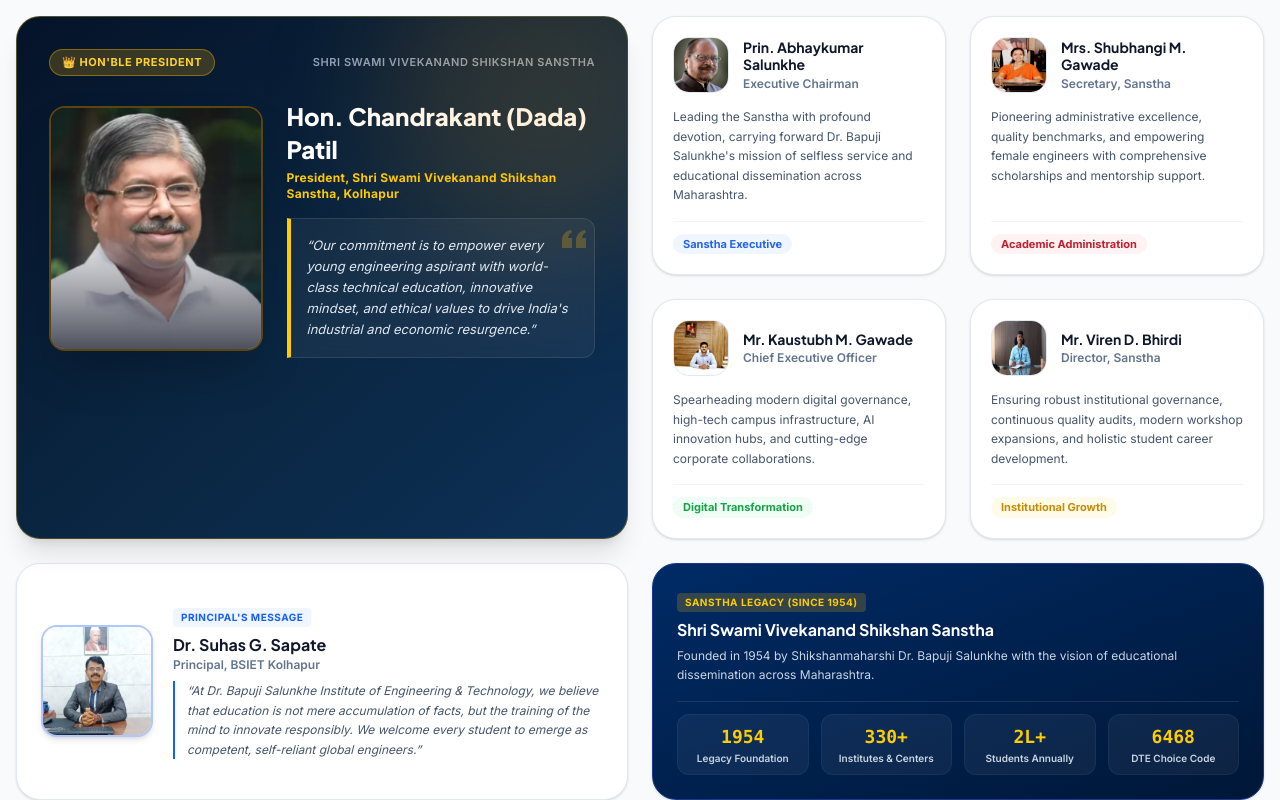
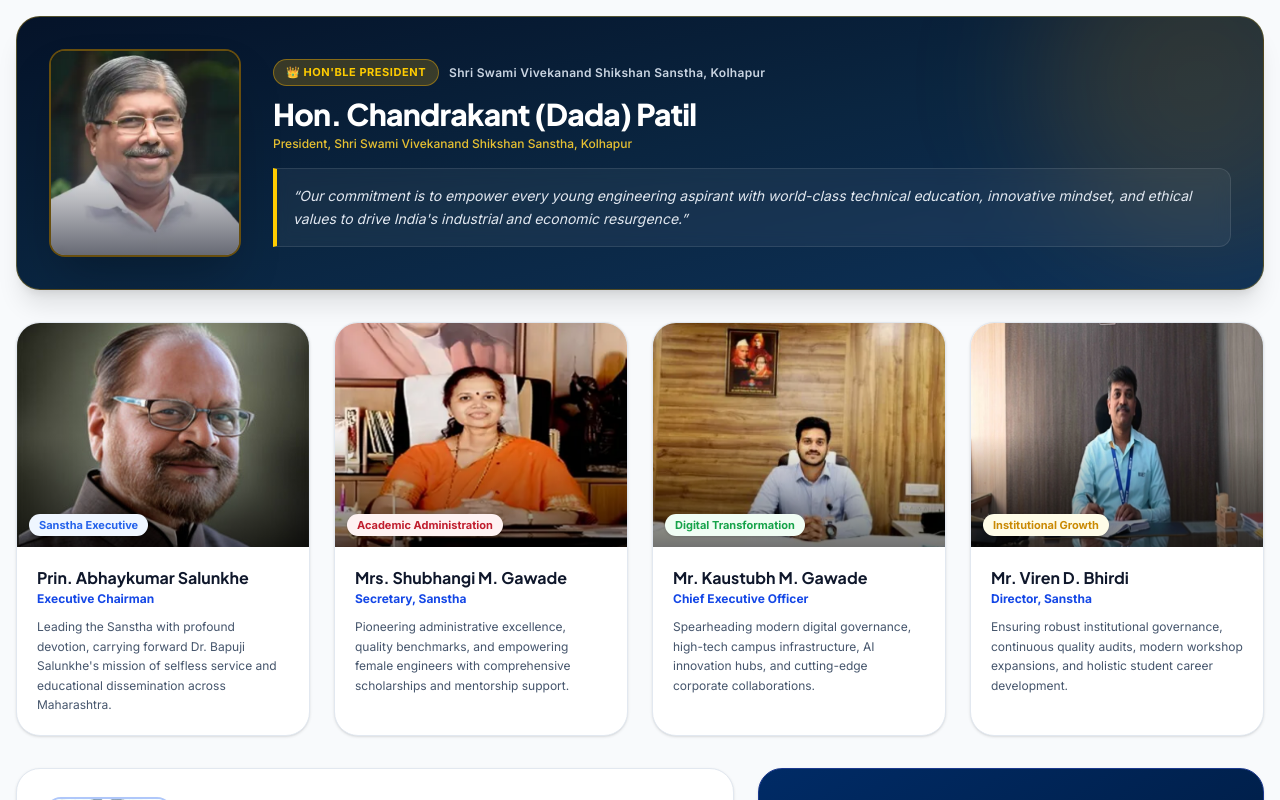
Before and after one commit to Techwolf78/bsiet, a Next.js app: page / in a window 1280 px wide. Shown: the part 4080-4880 px from the top of the page. Built offline with nearby package versions, Linux system fonts and the light colour scheme.

Commit message:
refactor(leadership): rebalance president spotlight and expand 4 sanstha leaders photos into prominent cards

```diff
--- a/components/home/BentoLeadership.tsx
+++ b/components/home/BentoLeadership.tsx
@@ -18,101 +18,74 @@
           </p>
         </div>
 
-        {/* Bento Grid */}
-        <div className="grid grid-cols-1 md:grid-cols-2 lg:grid-cols-4 gap-6">
-          {/* 1. HERO BENTO: Hon. Chandrakant (Dada) Patil (2 cols x 2 rows) */}
-          <div className="lg:col-span-2 lg:row-span-2 bg-gradient-to-br from-[#051329] via-[#0a2540] to-[#0d3158] text-white rounded-3xl p-6 sm:p-8 border border-amber-400/30 shadow-xl flex flex-col justify-between relative overflow-hidden group">
+        {/* 1. PRESIDENT EXECUTIVE SPOTLIGHT (Balanced, sleek, contained height) */}
+        <div className="bg-gradient-to-br from-[#051329] via-[#0a2540] to-[#0d3158] text-white rounded-3xl p-6 sm:p-8 border border-amber-400/30 shadow-xl relative overflow-hidden mb-8 group">
           {/* Ambient gold glow */}
-            <div className="absolute -top-20 -right-20 w-80 h-80 bg-amber-500/15 rounded-full blur-3xl pointer-events-none" />
+          <div className="absolute -top-24 -right-24 w-80 h-80 bg-amber-500/15 rounded-full blur-3xl pointer-events-none" />
 
-            <div>
-              {/* Header Badge */}
-              <div className="flex flex-wrap items-center justify-between gap-2 mb-6">
-                <span className="bg-amber-400/20 border border-amber-400/40 text-amber-300 text-[11px] font-bold uppercase tracking-wider px-3 py-1 rounded-full">
-                  👑 Hon&apos;ble President
-                </span>
-                <span className="text-[11px] text-slate-400 font-semibold uppercase tracking-wider">
-                  Shri Swami Vivekanand Shikshan Sanstha
-                </span>
-              </div>
-
-              {/* Split Content */}
-              <div className="grid grid-cols-1 sm:grid-cols-12 gap-6 items-center">
-                {/* Portrait */}
-                <div className="sm:col-span-5 relative aspect-[1/1.15] rounded-2xl overflow-hidden border-2 border-amber-400/35 shadow-2xl bg-slate-950">
+          <div className="relative z-10 flex flex-col md:flex-row items-center gap-6 sm:gap-8">
+            {/* President Portrait - Crisp and well-proportioned */}
+            <div className="relative w-40 h-44 sm:w-48 sm:h-52 rounded-2xl overflow-hidden border-2 border-amber-400/40 shadow-2xl shrink-0 bg-slate-950">
               <Image
                 src={HERO_LEADER.image}
                 alt={HERO_LEADER.name}
                 fill
                 className="object-cover object-top group-hover:scale-105 transition-transform duration-500"
-                    sizes="(max-width: 768px) 100vw, 30vw"
+                sizes="(max-width: 640px) 160px, 192px"
               />
-                  <div className="absolute inset-0 bg-gradient-to-t from-slate-950/70 via-transparent to-transparent pointer-events-none" />
+              <div className="absolute inset-0 bg-gradient-to-t from-slate-950/60 via-transparent to-transparent pointer-events-none" />
             </div>
 
             {/* Info & Quote */}
-                <div className="sm:col-span-7 flex flex-col justify-center">
-                  <h3 className="text-xl sm:text-2xl font-extrabold text-white leading-snug mb-1">
+            <div className="flex-1 text-center md:text-left">
+              <div className="flex flex-wrap items-center justify-center md:justify-start gap-2.5 mb-2.5">
+                <span className="bg-amber-400/20 border border-amber-400/40 text-[#ffcc00] text-[11px] font-bold uppercase tracking-wider px-3 py-1 rounded-full">
+                  👑 Hon&apos;ble President
+                </span>
+                <span className="text-xs text-slate-300 font-semibold tracking-wide">
+                  Shri Swami Vivekanand Shikshan Sanstha, Kolhapur
+                </span>
+              </div>
+
+              <h3 className="text-2xl sm:text-3xl font-extrabold text-white tracking-tight mb-1">
                 {HERO_LEADER.name}
               </h3>
-                  <span className="text-xs font-bold text-[#ffcc00] tracking-wide mb-4 block">
+              <p className="text-xs text-amber-300/90 font-medium mb-4">
                 {HERO_LEADER.role}
-                  </span>
+              </p>
 
-                  {/* Executive Glass Quote Box */}
-                  <div className="bg-white/5 border border-white/10 border-l-4 border-l-[#ffcc00] rounded-r-xl p-4 relative backdrop-blur-sm">
-                    <svg
-                      className="w-6 h-6 text-amber-400/25 absolute top-2 right-2"
-                      viewBox="0 0 24 24"
-                      fill="currentColor"
-                    >
-                      <path d="M14.017 21v-7.391c0-5.704 3.731-9.57 8.983-10.609l.995 2.151c-2.432.917-3.995 3.638-3.995 5.849h4v10h-9.983zm-14.017 0v-7.391c0-5.704 3.748-9.57 9-10.609l.996 2.151c-2.433.917-3.996 3.638-3.996 5.849h3.983v10h-9.983z" />
-                    </svg>
-                    <p className="text-slate-200 text-xs sm:text-[13px] leading-relaxed italic relative z-10">
+              {/* Quote */}
+              <div className="bg-white/5 border border-white/10 border-l-4 border-l-[#ffcc00] rounded-r-xl p-4 backdrop-blur-sm text-left">
+                <p className="text-slate-200 text-xs sm:text-sm leading-relaxed italic">
                   &ldquo;{HERO_LEADER.quote}&rdquo;
                 </p>
               </div>
             </div>
           </div>
         </div>
-          </div>
 
-          {/* 2 - 5. Sanstha Leaders Cards */}
+        {/* 2. THE 4 SANSTHA LEADERS (Prominent, large photos in 4 equal cards) */}
+        <div className="grid grid-cols-1 sm:grid-cols-2 lg:grid-cols-4 gap-6 mb-8">
           {SANSTHA_LEADERS.map((ldr) => (
             <div
               key={ldr.id}
-              className="bg-white rounded-3xl p-5 border border-slate-200 shadow-sm hover:shadow-lg hover:border-blue-400 transition-all flex flex-col justify-between"
+              className="bg-white rounded-3xl border border-slate-200 shadow-sm hover:shadow-xl hover:border-blue-400 transition-all flex flex-col justify-between overflow-hidden group"
             >
               <div>
-                <div className="flex items-center gap-3.5 mb-3.5">
-                  <div className="relative w-14 h-14 rounded-2xl overflow-hidden border border-slate-200 shrink-0 bg-slate-100">
+                {/* Large, Handsome Photo Frame (previously tiny 56px thumbnail) */}
+                <div className="relative w-full h-52 sm:h-56 bg-slate-100 overflow-hidden">
                   <Image
                     src={ldr.image}
                     alt={ldr.name}
                     fill
-                      className="object-cover"
-                      sizes="56px"
+                    className="object-cover object-top group-hover:scale-105 transition-transform duration-500"
+                    sizes="(max-width: 640px) 100vw, (max-width: 1024px) 50vw, 25vw"
                   />
-                  </div>
-                  <div>
-                    <h4 className="font-bold text-slate-900 text-sm leading-tight">
-                      {ldr.name}
-                    </h4>
-                    <span className="text-xs text-slate-500 font-semibold block mt-0.5">
-                      {ldr.role}
-                    </span>
-                  </div>
-                </div>
-
-                <p className="text-slate-600 text-xs leading-relaxed">
-                  {ldr.desc}
-                </p>
-              </div>
-
+                  <div className="absolute inset-0 bg-gradient-to-t from-black/55 via-transparent to-transparent pointer-events-none" />
                   {ldr.tag && (
-                <div className="mt-4 pt-2 border-t border-slate-100">
+                    <div className="absolute bottom-3 left-3">
                       <span
-                    className="text-[11px] font-bold px-2.5 py-0.5 rounded-full inline-block"
+                        className="text-[11px] font-bold px-2.5 py-1 rounded-full shadow-sm"
                         style={{ backgroundColor: ldr.tagBg, color: ldr.tagColor }}
                       >
                         {ldr.tag}
@@ -120,54 +93,72 @@
                     </div>
                   )}
                 </div>
+
+                {/* Content */}
+                <div className="p-5">
+                  <h4 className="font-bold text-slate-900 text-base leading-snug mb-0.5">
+                    {ldr.name}
+                  </h4>
+                  <span className="text-xs text-blue-700 font-bold block mb-2.5">
+                    {ldr.role}
+                  </span>
+                  <p className="text-slate-600 text-xs leading-relaxed">
+                    {ldr.desc}
+                  </p>
+                </div>
+              </div>
+            </div>
           ))}
+        </div>
 
-          {/* 6. Principal's Desk Card (2 cols) */}
-          <div className="md:col-span-2 bg-white rounded-3xl p-6 border border-slate-200 shadow-sm hover:shadow-lg transition-all flex flex-col sm:flex-row items-center gap-5">
-            <div className="relative w-24 h-24 sm:w-28 sm:h-28 rounded-2xl overflow-hidden border-2 border-blue-600/30 shrink-0 bg-slate-100 shadow-md">
+        {/* 3. PRINCIPAL'S DESK & SANSTHA HERITAGE METRICS */}
+        <div className="grid grid-cols-1 lg:grid-cols-12 gap-6">
+          {/* Principal's Desk (7 cols) */}
+          <div className="lg:col-span-7 bg-white rounded-3xl p-6 sm:p-7 border border-slate-200 shadow-sm hover:shadow-lg transition-all flex flex-col sm:flex-row items-center sm:items-start gap-5">
+            <div className="relative w-28 h-32 sm:w-32 sm:h-36 rounded-2xl overflow-hidden border-2 border-blue-600/30 shrink-0 bg-slate-100 shadow-md">
               <Image
                 src={PRINCIPAL_DATA.image}
                 alt={PRINCIPAL_DATA.name}
                 fill
-                className="object-cover"
-                sizes="112px"
+                className="object-cover object-top"
+                sizes="128px"
               />
             </div>
-            <div>
-              <span className="text-[10px] font-bold uppercase tracking-wider text-blue-600 bg-blue-50 px-2 py-0.5 rounded mb-1.5 inline-block">
+            <div className="flex-1 text-center sm:text-left">
+              <span className="text-[10px] font-bold uppercase tracking-wider text-blue-600 bg-blue-50 px-2.5 py-1 rounded mb-2 inline-block">
                 Principal&apos;s Message
               </span>
-              <h4 className="font-bold text-slate-900 text-base">
+              <h4 className="font-bold text-slate-900 text-lg">
                 {PRINCIPAL_DATA.name}
               </h4>
-              <span className="text-xs font-semibold text-slate-500 block mb-2">
+              <span className="text-xs font-semibold text-slate-500 block mb-3">
                 {PRINCIPAL_DATA.title}
               </span>
-              <p className="text-slate-600 text-xs leading-relaxed italic border-l-2 border-blue-600 pl-3">
+              <p className="text-slate-600 text-xs sm:text-[13px] leading-relaxed italic border-l-2 border-blue-600 pl-3.5">
                 &ldquo;{PRINCIPAL_DATA.message}&rdquo;
               </p>
             </div>
           </div>
 
-          {/* 7. Sanstha Legacy & Impact Metrics (2 cols) */}
-          <div className="md:col-span-2 bg-gradient-to-br from-[#002b66] to-[#001737] text-white rounded-3xl p-6 border border-blue-900 shadow-sm flex flex-col justify-between">
+          {/* Sanstha Legacy & Impact Metrics (5 cols) */}
+          <div className="lg:col-span-5 bg-gradient-to-br from-[#002b66] to-[#001737] text-white rounded-3xl p-6 sm:p-7 border border-blue-900 shadow-sm flex flex-col justify-between">
             <div>
-              <span className="text-[10px] font-bold uppercase tracking-wider text-[#ffcc00] bg-amber-400/20 px-2 py-0.5 rounded mb-1.5 inline-block">
+              <span className="text-[10px] font-bold uppercase tracking-wider text-[#ffcc00] bg-amber-400/20 px-2.5 py-1 rounded mb-2 inline-block">
                 Sanstha Legacy (Since 1954)
               </span>
-              <h4 className="font-bold text-white text-base mb-1">
+              <h4 className="font-bold text-white text-lg mb-1.5">
                 Shri Swami Vivekanand Shikshan Sanstha
               </h4>
-              <p className="text-slate-300 text-xs leading-relaxed">
+              <p className="text-slate-300 text-xs leading-relaxed mb-4">
                 Founded in 1954 by Shikshanmaharshi Dr. Bapuji Salunkhe with the vision of educational dissemination
                 across Maharashtra.
               </p>
             </div>
 
-            <div className="grid grid-cols-2 sm:grid-cols-4 gap-3 mt-4 pt-3 border-t border-white/10 text-center">
+            <div className="grid grid-cols-2 gap-3 pt-3 border-t border-white/10 text-center">
               {SANSTHA_METRICS.map((met, mIdx) => (
-                <div key={mIdx} className="bg-white/5 p-2 rounded-xl border border-white/5">
-                  <div className="text-lg font-extrabold text-[#ffcc00] font-mono">
+                <div key={mIdx} className="bg-white/5 p-2.5 rounded-xl border border-white/5">
+                  <div className="text-xl font-extrabold text-[#ffcc00] font-mono">
                     {met.value}
                   </div>
                   <div className="text-[10px] text-slate-300 font-semibold">
```
Lines whose indentation alone changed are shown as unchanged.
